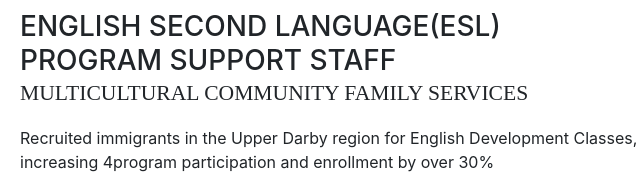
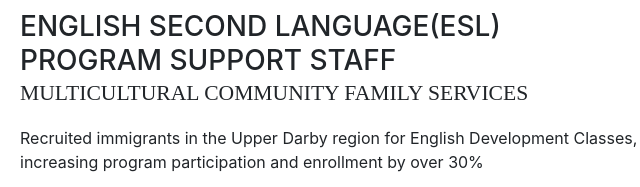
Before and after one commit to cflomo06/charPortfolio, a website with bundled scripts: page index.html in a window 1280 px wide. Shown: the part 1240-1427 px from the top of the page, 300-940 px from the left. Built offline with nearby package versions, Linux system fonts and the light colour scheme; a web font is replaced by a local one.

Commit message:
Update index.html

```diff
--- a/index.html
+++ b/index.html
@@ -148,7 +148,7 @@
             <div class="resume-content mr-auto">
               <h3 class="mb-0">English Second Language(ESL) Program Support Staff</h3>
               <div class="subheading mb-3">Multicultural Community Family Services</div>
-                  <p>Recruited immigrants in the Upper Darby region for English Development Classes, increasing 4program participation and enrollment by over 30%</p>
+                  <p>Recruited immigrants in the Upper Darby region for English Development Classes, increasing program participation and enrollment by over 30%</p>
                   <p>Facilitated a number of ESL workshops and seminars to increase student engagement and language proficiency, contributing to a more inclusive and supportive learning environment.</p>
                   <p>Analyzed data sets to identify ESL program performance trends, leading to informed decisionmaking and improved student outcomes.</p>
             </div>
```
